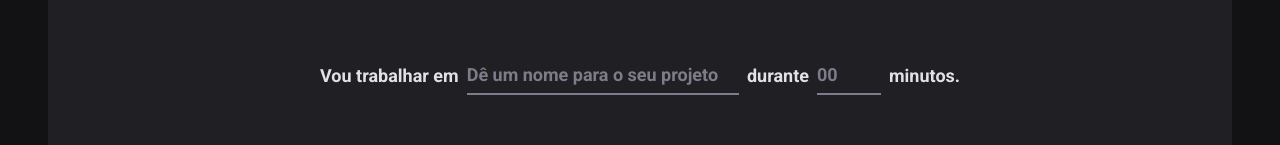
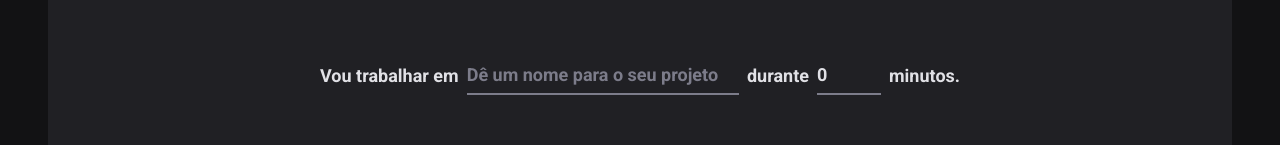
Before and after one commit to Kaue-G/Timer-Pomodoro, a React (Vite) app: page / in a window 1280 px wide. Shown: the part 169-314 px from the top of the page. Built offline with nearby package versions, Linux system fonts and the light colour scheme.

Commit message:
add react-hook-form

```diff
--- a/package.json
+++ b/package.json
@@ -10,11 +10,14 @@
     "lint": "eslint src --ext .ts,.tsx"
   },
   "dependencies": {
+    "@hookform/resolvers": "^2.9.7",
     "phosphor-react": "^1.4.1",
     "react": "^18.2.0",
     "react-dom": "^18.2.0",
+    "react-hook-form": "^7.34.2",
     "react-router-dom": "^6.3.0",
-    "styled-components": "^5.3.5"
+    "styled-components": "^5.3.5",
+    "zod": "^3.18.0"
   },
   "devDependencies": {
     "@rocketseat/eslint-config": "^1.1.3",
--- a/src/pages/Home/index.tsx
+++ b/src/pages/Home/index.tsx
@@ -1,4 +1,8 @@
 import { Play } from 'phosphor-react';
+import { useForm } from 'react-hook-form';
+import { zodResolver } from '@hookform/resolvers/zod';
+import * as zod from 'zod';
+
 import {
   StartCountdownButton,
   MinutesAmountInput,
@@ -9,17 +13,43 @@
   TaskInput,
 } from './styles';
 
+const newCycleFormValidationSchema = zod.object({
+  task: zod.string().min(1, 'Informe a tarefa'),
+  minutesAmount: zod
+    .number()
+    .min(5, 'O ciclo precisa ser de no minimo 5 minutos')
+    .max(60, 'O ciclo precisa ser de no máximo 60 minutos'),
+});
+
+type NewCycleFormData = zod.infer<typeof newCycleFormValidationSchema>;
+
 export function Home() {
+  const { register, handleSubmit, watch, reset } = useForm<NewCycleFormData>({
+    resolver: zodResolver(newCycleFormValidationSchema),
+    defaultValues: {
+      task: '',
+      minutesAmount: 0,
+    },
+  });
+
+  function handleCreateNewCycle(data: NewCycleFormData) {
+    reset();
+  }
+
+  const task = watch('task');
+  const isSubmitDisabled = !task;
+
   return (
     <HomerContainer>
-      <form action="">
+      <form onSubmit={handleSubmit(handleCreateNewCycle)} action="">
         <FormContainer>
           <label htmlFor="task">Vou trabalhar em</label>
           <TaskInput
+            id="task"
+            type="text"
+            list="task-suggestions"
             placeholder="Dê um nome para o seu projeto"
-            list="task-suggestions"
-            type="text"
-            id="task"
+            {...register('task')}
           />
           <datalist id="task-suggestions">
             <option value="Agua" />
@@ -33,6 +63,7 @@
             step={5}
             min={5}
             max={60}
+            {...register('minutesAmount', { valueAsNumber: true })}
           />
 
           <span>minutos.</span>
@@ -46,7 +77,7 @@
           <span>0</span>
         </CountdownContainer>
 
-        <StartCountdownButton disabled type="submit">
+        <StartCountdownButton disabled={isSubmitDisabled} type="submit">
           <Play size={24} />
           Iniciar
         </StartCountdownButton>
```
Also changed, not shown: 1 other file (tests, documents, lock files or other folders).
